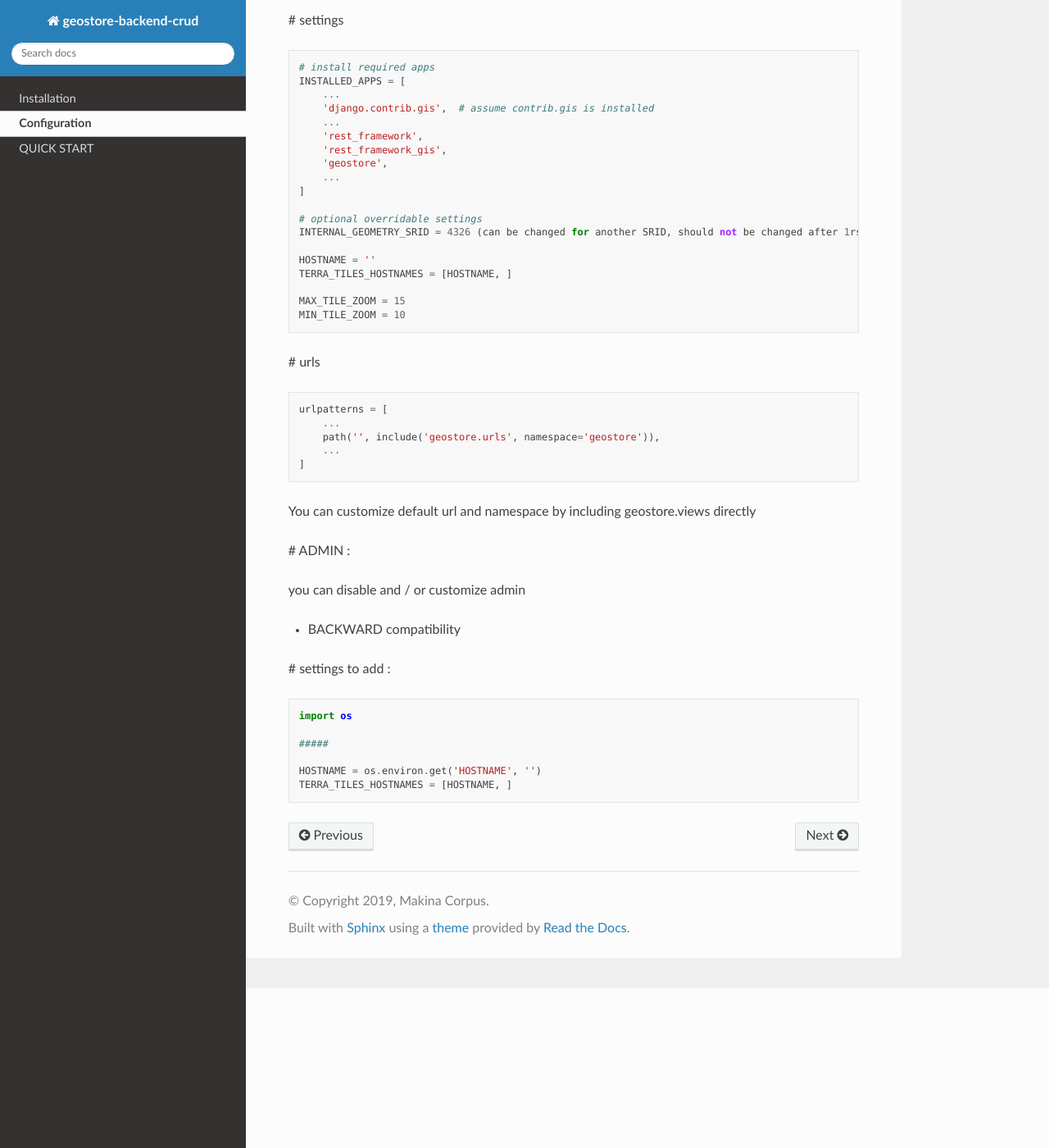
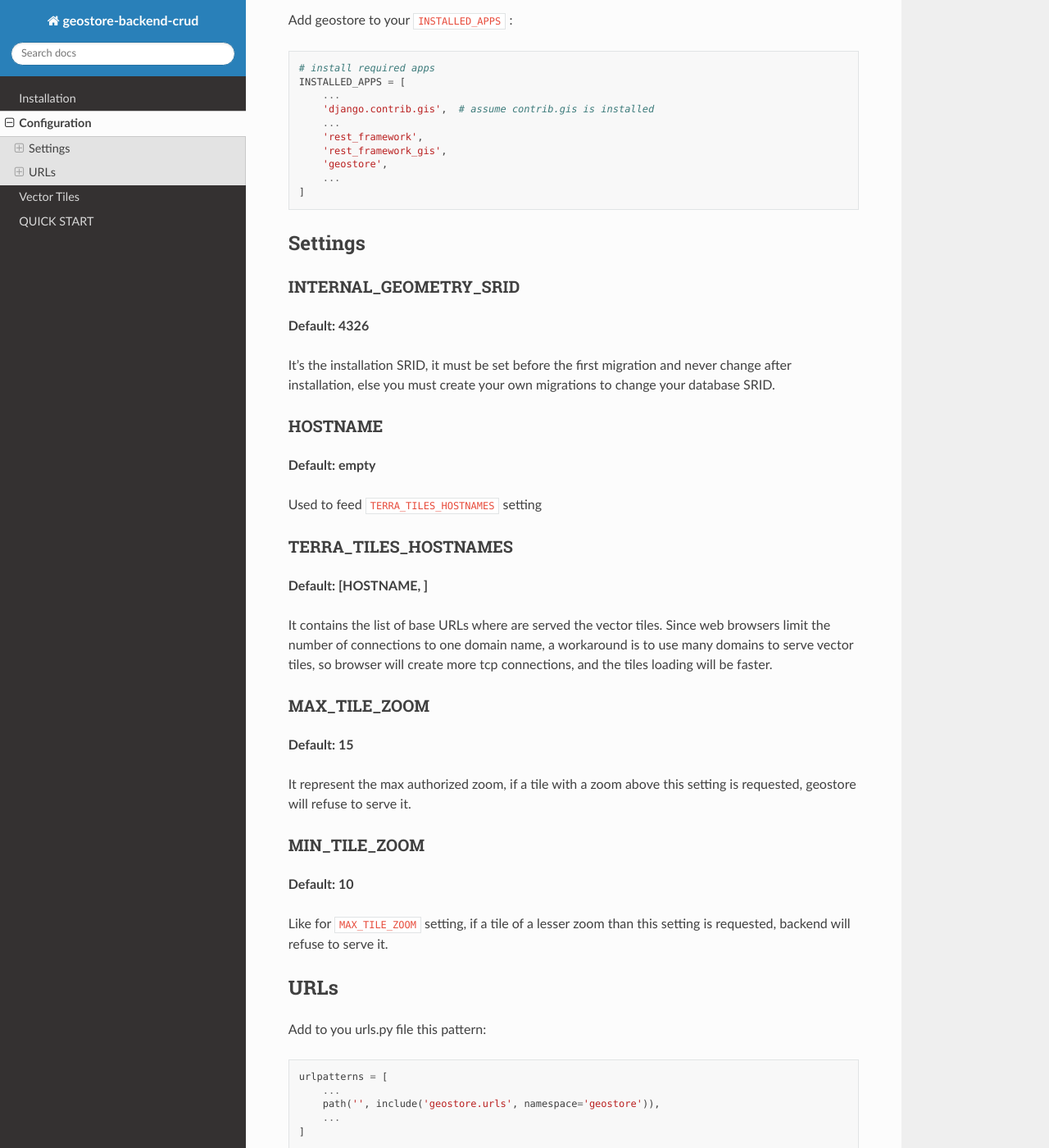
Before and after one commit to Terralego/django-geostore, a Sphinx documentation site: the page built from doc/configuration.rst, in a window 1280 px wide and 1400 px high, scrolled down 195 px. Shown: the whole window at 82% size. Built offline with Sphinx 7.4.7 and the Read the Docs theme 2.0.0, drawn with Linux system fonts in a browser that asks for light colours.

Commit message:
Update Vector Tiles and settings documentation

```diff
--- a/doc/configuration.rst
+++ b/doc/configuration.rst
@@ -4,8 +4,10 @@ Configuration
 
 In your project :
 
-# settings
+Add geostore to your ``INSTALLED_APPS`` :
+
 ::
+
     # install required apps
     INSTALLED_APPS = [
         ...
@@ -17,17 +19,48 @@ In your project :
         ...
     ]
 
-    # optional overridable settings
-    INTERNAL_GEOMETRY_SRID = 4326 (can be changed for another SRID, should not be changed after 1rst migration)
+Settings
+********
 
-    HOSTNAME = ''
-    TERRA_TILES_HOSTNAMES = [HOSTNAME, ]
+INTERNAL_GEOMETRY_SRID
+----------------------
+**Default: 4326**
 
-    MAX_TILE_ZOOM = 15
-    MIN_TILE_ZOOM = 10
+It's the installation SRID, it must be set before the first migration and never change after installation,
+else you must create your own migrations to change your database SRID.
 
+HOSTNAME
+--------
+**Default: empty**
 
-# urls
+Used to feed ``TERRA_TILES_HOSTNAMES`` setting
+
+TERRA_TILES_HOSTNAMES
+---------------------
+**Default: [HOSTNAME, ]**
+
+It contains the list of base URLs where are served the vector tiles.
+Since web browsers limit the number of connections to one domain name, a workaround is to use
+many domains to serve vector tiles, so browser will create more tcp connections, and the tiles loading
+will be faster.
+
+MAX_TILE_ZOOM
+-------------
+**Default: 15**
+
+It represent the max authorized zoom, if a tile with a zoom above this setting is requested, geostore will refuse to serve it.
+
+MIN_TILE_ZOOM
+-------------
+**Default: 10**
+
+Like for ``MAX_TILE_ZOOM`` setting, if a tile of a lesser zoom than this setting is requested, backend will refuse to serve it.
+
+URLs
+****
+
+Add to you urls.py file this pattern:
+
 ::
 
     urlpatterns = [
@@ -39,19 +72,7 @@ In your project :
 You can customize default url and namespace by including geostore.views directly
 
 
-# ADMIN :
+Admin
+-----
 
 you can disable and / or customize admin
-
-
-- BACKWARD compatibility
-
-# settings to add :
-::
-
-    import os
-
-    #####
-
-    HOSTNAME = os.environ.get('HOSTNAME', '')
-    TERRA_TILES_HOSTNAMES = [HOSTNAME, ]
--- a/doc/index.rst
+++ b/doc/index.rst
@@ -9,6 +9,7 @@ Terralego backend app
 
    installation
    configuration
+   vectortiles
    use
 
 .. |Build Status| image:: https://travis-ci.org/Terralego/django-geostore.svg?branch=master
```
Also changed, not shown: CHANGES.md (+7 -0 lines), doc/vectortiles.rst (added, +109 -0 lines), geostore/VERSION.md (+1 -1 lines).
